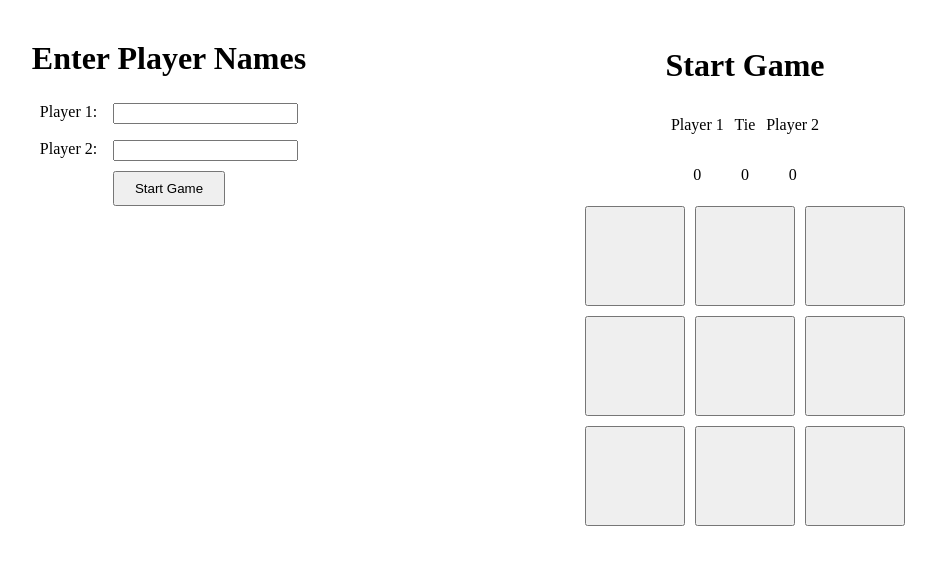
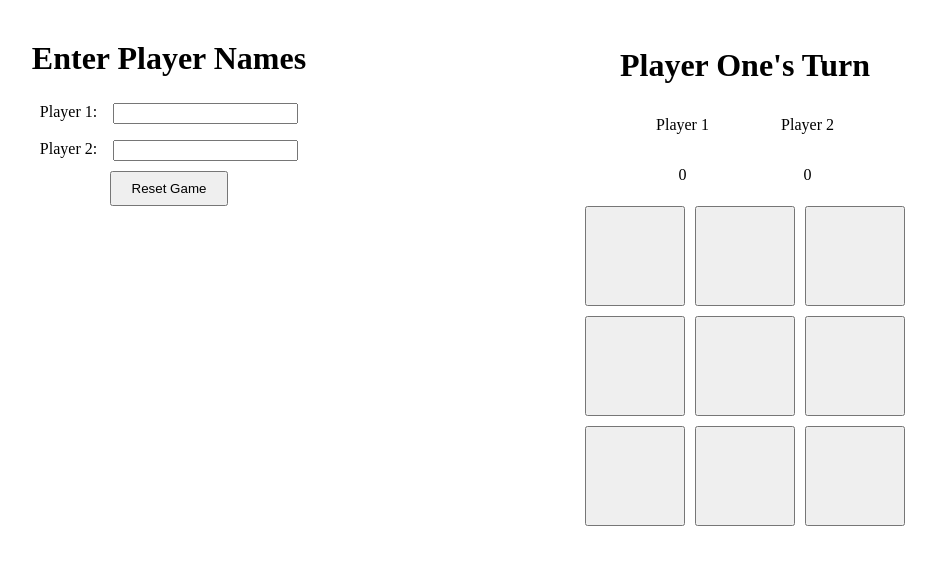
Before and after one commit to wolfSkullCave/tic-tac-toe-js, a website with bundled scripts: page index.html in a window 1280 px wide. Both pictures are taken after a click on the button "Start Game". Shown: the whole page, without its empty margins (183-1119 px from the left). Built offline with nearby package versions, Linux system fonts and the light colour scheme.

Commit message:
Updated layout

```diff
--- a/index.html
+++ b/index.html
@@ -26,18 +26,12 @@
         </div>
       </div>
 
-      <div class="box2">
-        <div class="scoreBoard">
-          <div class="innerbox1">
-            <h1 id="turn-text">Start Game</h1>
-          </div>
-          <p>Player 1</p>
-          <p>Tie</p>
-          <p>Player 2</p>
-          <p>0</p>
-          <p>0</p>
-          <p>0</p>
-        </div>
+      <div class="box2 scoreBoard">
+          <h1 id="turn-text">Start Game</h1>
+        <p>Player 1</p>
+        <p>Player 2</p>
+        <p id="p1Score">0</p>
+        <p id="p2Score">0</p>
       </div>
 
       <div class="box3">
--- a/script.js
+++ b/script.js
@@ -223,11 +223,17 @@ function resetGame() {
 }
 
 function updateScore() {
-  const scoreTxt = document.getElementById("scoreBoard");
-  scoreTxt.innerHTML = `
-  <h3>Score Board</h3>
-  <p>${player.one.name}: ${player.one.wins}</p>
-  <p>${player.two.name}: ${player.two.wins}</p>`;
+  // const scoreTxt = document.getElementById("scoreBoard");
+  // scoreTxt.innerHTML = `
+  // <h3>Score Board</h3>
+  // <p>${player.one.name}: ${player.one.wins}</p>
+  // <p>${player.two.name}: ${player.two.wins}</p>`;
+  const p1Score = document.getElementById("p1Score");
+  const tieScore = document.getElementById("tieScore");
+  const p2Score = document.getElementById("p2Score");
+
+  p1Score.textContent = player.one.wins;
+  p2Score.textContent = player.two.wins;
 }
 
 // GUI tests
--- a/style.css
+++ b/style.css
@@ -74,11 +74,11 @@ h3 {
 
 .scoreBoard {
     display: grid;
-    grid-template-columns: repeat(3, auto);
+    grid-template-columns: repeat(2, auto);
     grid-template-rows: repeat(2, auto);
     text-align: center;
 }
 
-.scoreBoard .innerbox1 {
-    grid-column: 1/4;
+.scoreBoard #turn-text {
+    grid-column: 1/3;
 }
```
